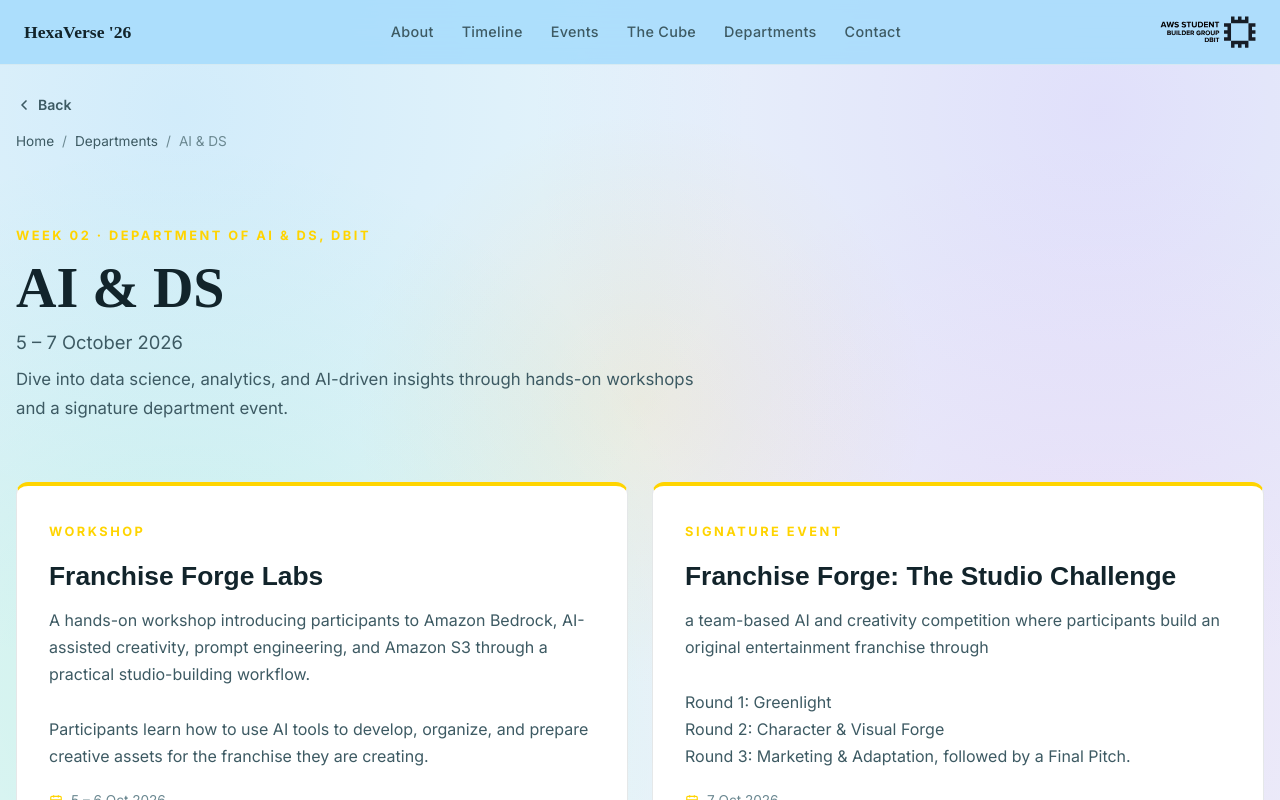
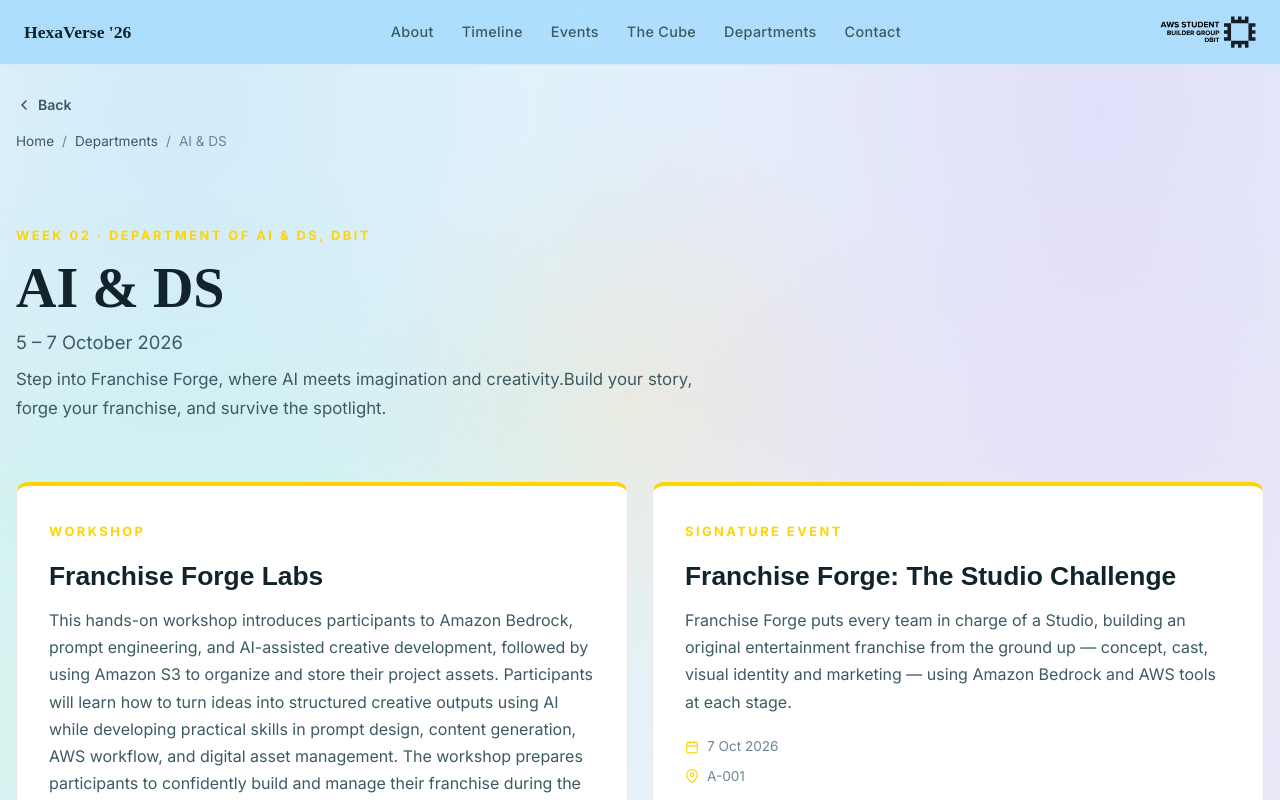
Before and after one commit to ankithajade/hexaverse-website, a React (Vite) app: page /departments/aids in a window 1280 px wide. Shown: the top 800 px of the page. Built offline with nearby package versions, Linux system fonts and the light colour scheme; no server answers; a small style sheet from the web is missing; a web font is replaced by a local one.

Commit message:
Updated event details

```diff
--- a/src/components/DepartmentsGrid.jsx
+++ b/src/components/DepartmentsGrid.jsx
@@ -10,12 +10,12 @@ const prefersReducedMotion =
   window.matchMedia('(prefers-reduced-motion: reduce)').matches;
 
 const TAGLINES = {
-  aiml: 'Machine learning, neural networks, and intelligent systems.',
-  aids: 'Data science, analytics, and AI-driven insights.',
-  cse:  'Core computing, software engineering, and systems design.',
-  ise:  'Information systems, web technologies, and digital innovation.',
-  ece:  'Electronics, communication systems, and embedded tech.',
-  eee:  'Electrical engineering, power systems, and energy innovation.',
+  aiml: 'Turning data into intelligence through artificial intelligence and machine learning.',
+  aids: 'AI & Data Science - where data, intelligence, and innovation come together.',
+  cse: 'CSE — Building the foundations of computing through software engineering, systems, and technology.',
+  ise: 'The Information Science & Engineering department fosters innovation and technical excellence through learning, research, and industry-focused activities.',
+  ece: 'Electronics, communication systems, and embedded tech.',
+  eee: 'Electrical engineering, power systems, and energy innovation.',
 };
 
 /**
--- a/src/data/departments.js
+++ b/src/data/departments.js
@@ -13,7 +13,7 @@ export const departments = {
     displayDates: '21–23 Sept',
     logoSrc: '/assets/aiml-sbg-logo.svg',
     description:
-      'Explore the frontiers of artificial intelligence and machine learning through hands-on workshops and a signature department event.',
+      'A week of hands-on workshops, AI challenges, and innovative experiences exploring artificial intelligence and machine learning.',
     metaTitle: "AI & ML — Week 01 | DBIT HexaVerse CloudFest '26",
     metaDesc:
       "AI & ML department week at HexaVerse CloudFest '26, Don Bosco Institute of Technology (DBIT). Workshop and signature event from 21–24 Sept 2026.",
@@ -22,7 +22,7 @@ export const departments = {
         type: 'Workshop',
         title: 'AWS Builders Lab',
         description:
-          'A hands-on workshop covering AWS Cloud fundamentals, core services like IAM, EC2 and S3, along with AI/ML tools such as SageMaker Canvas and Amazon Bedrock.\n\nParticipants will explore Generative AI, MLOps workflows, model deployment and cloud cost management through practical sessions.',
+          'AWS Builders Lab brings cloud computing and machine learning together through hands-on AWS services, model training, deployment, and MLOps.',
         dates: '21 – 22 Sept 2026',
         venue: 'B-311 & B-312',
         eventId: 'aiml-workshop',
@@ -36,7 +36,7 @@ export const departments = {
         type: 'Signature Event',
         title: 'The PartyRock Hack',
         description:
-          'A three-round AI innovation competition that tests participants’ knowledge, creativity and application-building skills. \n\n Round 1 – Cloud Blitz: AWS, cloud computing and dataset-based quiz to test participants’ technical knowledge.\n Round 2 – BuildForge: Dataset summarisation and AI application development using AWS PartyRock.\n Round 3 – Campus Innovator: Development and presentation of a campus-focused AI solution, followed by expert evaluation.',
+          'PartyRockHack is a three-round AI challenge that takes participants from testing their AWS and cloud knowledge to building applications with PartyRock and creating innovative solutions for campus life.',
         dates: '23 Sept 2026',
         venue: 'A-001',
         eventId: 'aiml-event',
@@ -63,7 +63,7 @@ export const departments = {
     displayDates: '5–7 Oct',
     logoSrc: '/assets/aids-sbg-logo.svg',
     description:
-      'Dive into data science, analytics, and AI-driven insights through hands-on workshops and a signature department event.',
+      'Step into Franchise Forge, where AI meets imagination and creativity.Build your story, forge your franchise, and survive the spotlight.',
     metaTitle: "AI & DS — Week 02 | DBIT HexaVerse CloudFest '26",
     metaDesc:
       "AI & DS department week at HexaVerse CloudFest '26, Don Bosco Institute of Technology (DBIT). Workshop and signature event from 28 Sept – 1 Oct 2026.",
@@ -72,7 +72,7 @@ export const departments = {
         type: 'Workshop',
         title: 'Franchise Forge Labs',
         description:
-          'A hands-on workshop introducing participants to Amazon Bedrock, AI-assisted creativity, prompt engineering, and Amazon S3 through a practical studio-building workflow. \n\nParticipants learn how to use AI tools to develop, organize, and prepare creative assets for the franchise they are creating.',
+          'This hands-on workshop introduces participants to Amazon Bedrock, prompt engineering, and AI-assisted creative development, followed by using Amazon S3 to organize and store their project assets. Participants will learn how to turn ideas into structured creative outputs using AI while developing practical skills in prompt design, content generation, AWS workflow, and digital asset management. The workshop prepares participants to confidently build and manage their franchise during the Franchise Forge: The Studio Challenge.',
         dates: '5 – 6 Oct 2026',
         venue: 'B-218 & B-219',
         eventId: 'aids-workshop',
@@ -86,7 +86,7 @@ export const departments = {
         type: 'Signature Event',
         title: 'Franchise Forge: The Studio Challenge',
         description:
-          'a team-based AI and creativity competition where participants build an original entertainment franchise through \n\n Round 1: Greenlight \n Round 2: Character & Visual Forge \n Round 3: Marketing & Adaptation, followed by a Final Pitch.',
+          'Franchise Forge puts every team in charge of a Studio, building an original entertainment franchise from the ground up — concept, cast, visual identity and marketing — using Amazon Bedrock and AWS tools at each stage. ',
         dates: '7 Oct 2026',
         venue: 'A-001 ',
         eventId: 'aids-event',
@@ -112,16 +112,16 @@ export const departments = {
     displayDates: '5–8 Oct',
     logoSrc: '/assets/cse-sbg-logo.svg',
     description:
-      'Core computing, software engineering, and systems design — through workshops and a department signature event.',
+      'Explore the world of computing and software engineering through hands-on workshops, technical challenges, and innovative experiences.',
     metaTitle: "CSE — Week 03 | DBIT HexaVerse CloudFest '26",
     metaDesc:
       "CSE department week at HexaVerse CloudFest '26, Don Bosco Institute of Technology (DBIT). Workshop and signature event from 5–8 Oct 2026.",
     events: [
       {
         type: 'Workshop',
-        title: 'Workshop Title TBD',
+        title: 'Breaking Bug: The Debugging Masterclass',
         description:
-          'A 2-day hands-on workshop exploring key concepts and practical applications in computer science and engineering.',
+          'A two-day, hands-on workshop covering Cloud Computing, AWS fundamentals, Git & GitHub, prompt engineering, Amazon Q Developer, debugging, logging, and monitoring — designed to help participants build, debug, and deploy with confidence.',
         dates: '5 – 6 Oct 2026',
         venue: 'Venue TBD',
         eventId: 'cse-workshop',
@@ -133,11 +133,11 @@ export const departments = {
       },
       {
         type: 'Signature Event',
-        title: 'Dept. Signature Event TBD',
+        title: 'The Breaking Bug: The Amazon Q Debugging Challenge',
         description:
-          'A department-curated competition showcasing the best of computer science and engineering.',
+          'Breaking Bug immerses every team in a live hacker simulation, where they become engineers racing to stop a cyberattack through debugging challenges, AI-assisted coding missions, and interconnected system recovery stages—testing technical skills, teamwork, accuracy, and speed under pressure.',
         dates: '8 Oct 2026',
-        venue: 'Venue TBD',
+        venue: 'A-001',
         eventId: 'cse-event',
         eventTitle: 'CSE Signature Event',
         isTeam: true,
@@ -161,7 +161,7 @@ export const departments = {
     displayDates: '22–24 Oct',
     logoSrc: '/assets/ise-sbg-logo.svg',
     description:
-      'Information systems, web technologies, and digital innovation — through workshops and a department signature event.',
+      'Beyond Search: The Intelligence Challenge — an AWS-powered competition that tests knowledge retrieval, RAG, and cloud architecture skills.',
     metaTitle: "ISE — Week 04 | DBIT HexaVerse CloudFest '26",
     metaDesc:
       "ISE department week at HexaVerse CloudFest '26, Don Bosco Institute of Technology (DBIT). Workshop and signature event from 12–16 Oct 2026.",
@@ -170,7 +170,7 @@ export const departments = {
         type: 'Workshop',
         title: 'The RAG Builder Session',
         description:
-          'The workshop will provide a hands-on introduction to Amazon Bedrock and Knowledge Bases, covering how to create and use a RAG-based AI assistant. \n\n Participants will learn to connect documents, retrieve relevant information, and build their own Knowledge Base.',
+          'A hands-on workshop covering AWS fundamentals, S3, Generative AI, RAG, Amazon Bedrock, and Knowledge Bases.',
         dates: '22 Oct 2026',
         venue: 'Venue TBD',
         eventId: 'ise-workshop',
@@ -184,7 +184,7 @@ export const departments = {
         type: 'Signature Event',
         title: 'Beyond Search : The Intelligence Challenge',
         description:
-          'Beyond Search: The Intelligence Challenge is a two-round competition featuring \n\n Round 1: Rapid Retrieval Challenge and \n Round 2: AWS Solution Architect Challenge, where participants use RAG and AWS knowledge to solve real-world problems.',
+          'A two-round AWS competition featuring Rapid Retrieval and Solution Architecture challenges, where participants retrieve knowledge and design real-world cloud solutions.',
         dates: '24 Oct 2026',
         venue: 'A-001',
         eventId: 'ise-event',
@@ -259,7 +259,7 @@ export const departments = {
     displayDates: '2–5 Nov',
     logoSrc: '/assets/eee-sbg-logo.svg',
     description:
-      'Electrical engineering, power electronics, and energy innovations — through workshops and a department signature event.',
+      'An engaging platform that brings together engineering, technology, and innovation through hands-on learning, collaboration, and real-world problem solving.',
     metaTitle: "EEE — Week 06 | DBIT HexaVerse CloudFest '26",
     metaDesc:
       "EEE department week at HexaVerse CloudFest '26, Don Bosco Institute of Technology (DBIT). Workshop and signature event from 2–5 Nov 2026.",
@@ -268,7 +268,7 @@ export const departments = {
         type: 'Workshop',
         title: 'Workshop Title TBD',
         description:
-          'A 2-day hands-on workshop exploring key concepts and practical applications in electrical and electronics engineering.',
+          'AWS × EEE — From Engineering Problems to Cloud Solutions is a hands-on workshop introducing students to AWS cloud technologies and their applications in electrical and electronics engineering.',
         dates: '2 – 3 Nov 2026',
         venue: 'Venue TBD',
         eventId: 'eee-workshop',
@@ -280,11 +280,11 @@ export const departments = {
       },
       {
         type: 'Signature Event',
-        title: 'Dept. Signature Event TBD',
+        title: 'FetchNFix:Spot before it Sparks',
         description:
-          'A department-curated competition showcasing the best of electrical and electronics engineering.',
-        dates: '5 Nov 2026',
-        venue: 'Venue TBD',
+          'A high-energy competitive event that brings together enthusiastic minds through three exciting rounds, challenging participants on their technical knowledge, problem-solving skills, creativity, and teamwork. Get ready to learn, compete, and prove your skills!',
+        dates: '4 Nov 2026',
+        venue: 'A-001',
         eventId: 'eee-event',
         eventTitle: 'EEE Signature Event',
         isTeam: true,
```
Also changed, not shown: 1 other file (tests, documents, lock files or other folders).
